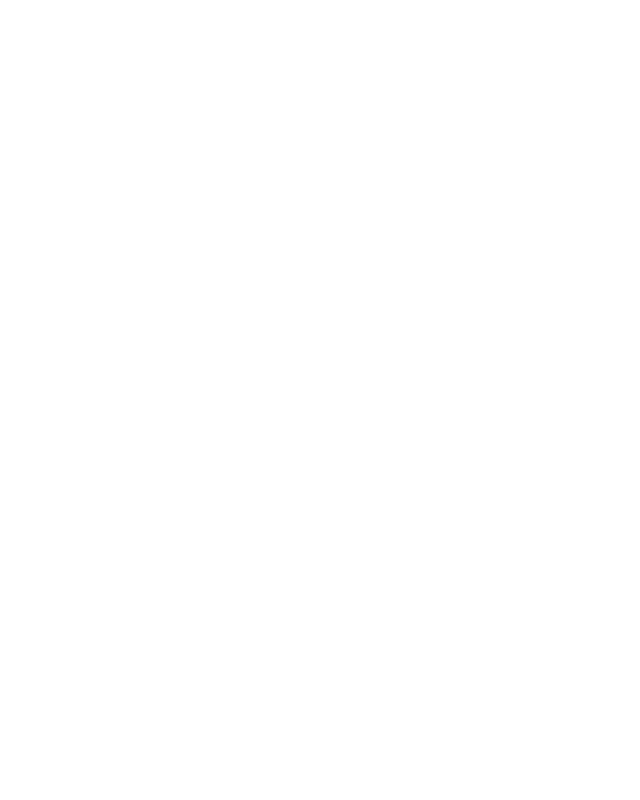
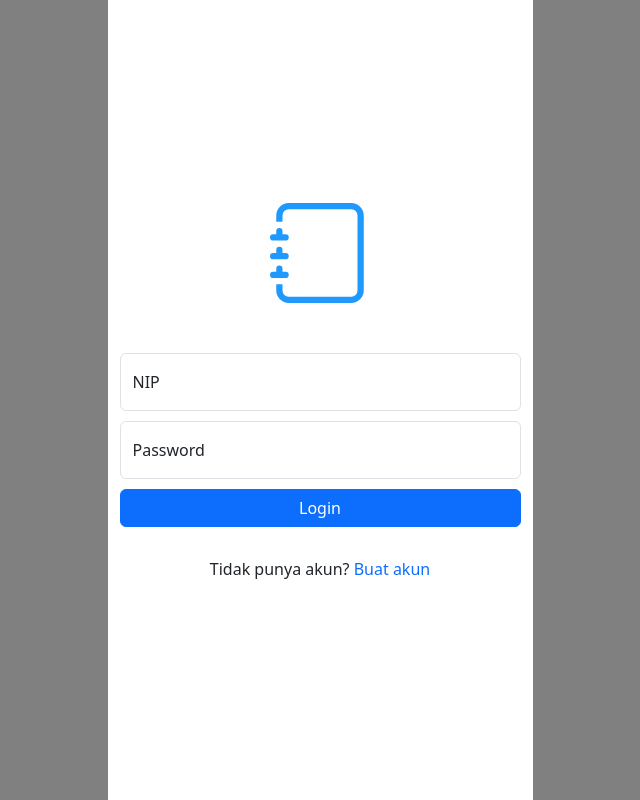
Before and after one commit to AldoSaman27/Web_Jurnal_KBM_Frontend, a React (Create React App) app: page /auth/login in a window 1280 px wide. Before the commit this address had no page. Shown: the whole page, without its empty margins (320-960 px from the left). Built offline with nearby package versions, Linux system fonts and the light colour scheme.

Commit message:
feat: Added Login page

```diff
--- a/package.json
+++ b/package.json
@@ -6,9 +6,11 @@
     "@testing-library/jest-dom": "^5.17.0",
     "@testing-library/react": "^13.4.0",
     "@testing-library/user-event": "^13.5.0",
+    "axios": "^1.6.7",
     "bootstrap": "^5.3.3",
     "react": "^18.2.0",
     "react-bootstrap": "^2.10.1",
+    "react-bootstrap-icons": "^1.11.3",
     "react-dom": "^18.2.0",
     "react-router-dom": "^6.22.2",
     "react-scripts": "5.0.1",
--- a/src/App.js
+++ b/src/App.js
@@ -5,12 +5,15 @@
 
 // Pages
 import Home from "../src/Pages/Home";
+// Auth Pages
+import Login from "./Pages/Auth/Login";
 
 function App() {
   return (
     <Router>
       <Routes>
         <Route path="/" element={<Home />} />
+        <Route path="/auth/login" element={<Login />} />
       </Routes>
     </Router>
   );
--- /dev/null
+++ b/src/Pages/Auth/Login.jsx
@@ -0,0 +1,100 @@
+import "../../Styles/Login.css";
+
+import axios from "axios";
+import React, { useState } from "react";
+import * as Icon from "react-bootstrap-icons";
+import { Button, Container } from "react-bootstrap";
+import { FloatingLabel, Form } from "react-bootstrap";
+import { useNavigate } from "react-router-dom";
+
+// Assets
+import Loading from "../../Assets/loading_white.svg";
+
+const Login = () => {
+  const navigate = useNavigate();
+
+  const [nipValue, setNipValue] = useState("");
+  const [passwordValue, setPasswordValue] = useState("");
+  const [isLoading, setIsLoading] = useState(false);
+
+  const handleSubmit = async (e) => {
+    e.preventDefault();
+
+    if (nipValue === "" || nipValue.length < 18) {
+      return alert("NIP is required or NIP must be 18 digits!");
+    } else if (passwordValue === "" || passwordValue.length < 5) {
+      return alert("Password is required or Password must be 5 digits!");
+    }
+
+    setIsLoading(true);
+
+    const formData = new FormData();
+    formData.append("nip", nipValue);
+    formData.append("password", passwordValue);
+
+    axios.defaults.headers.common["Accept"] = "application/json";
+    await axios
+      .post(`${process.env.REACT_APP_API_URL}/api/auth/login`, formData)
+      .then((res) => {
+        setIsLoading(false);
+
+        localStorage.setItem("accessToken", res.data.user.accessToken);
+        localStorage.setItem("id", res.data.user.id.toString());
+        localStorage.setItem("name", res.data.user.name);
+        localStorage.setItem("nip", res.data.user.nip);
+        localStorage.setItem("mapel", res.data.user.mapel);
+        localStorage.setItem("foto", res.data.user.foto);
+        localStorage.setItem("email", res.data.user.email);
+        localStorage.setItem("created_at", res.data.user.created_at);
+        localStorage.setItem("updated_at", res.data.user.updated_at);
+
+        return navigate("/");
+      })
+      .catch((err) => {
+        setIsLoading(false);
+
+        if (err.response.data.message) return alert(err.response.data.message);
+
+        return alert(
+          "Internal Server Error. Please contact the development team!"
+        );
+      });
+    return 1;
+  };
+
+  return (
+    <section id="login" className="login">
+      <Container className="d-flex flex-column align-items-center justify-content-center">
+        <Icon.Journal size={100} color="#2099FF" />
+        <form method="POST" onSubmit={handleSubmit}>
+          <FloatingLabel controlId="floatingInput" label="NIP">
+            <Form.Control
+              type="number"
+              placeholder="123456789012345678"
+              onChange={(e) => setNipValue(e.target.value)}
+            />
+          </FloatingLabel>
+          <FloatingLabel controlId="floatingPassword" label="Password">
+            <Form.Control
+              type="password"
+              placeholder="Password"
+              onChange={(e) => setPasswordValue(e.target.value)}
+            />
+          </FloatingLabel>
+          <Button type="submit" disabled={isLoading}>
+            {isLoading ? <img src={Loading} alt="" width={20} /> : null}
+            Login
+          </Button>
+        </form>
+        <p className="text-register">
+          Tidak punya akun?{" "}
+          <span className="text-primary" onClick={() => navigate("/register")}>
+            Buat akun
+          </span>
+        </p>
+      </Container>
+    </section>
+  );
+};
+
+export default Login;
--- /dev/null
+++ b/src/Styles/Login.css
@@ -0,0 +1,34 @@
+section.login {
+  max-width: 425px;
+  min-height: 100vh;
+  background-color: #fff;
+  margin: auto;
+}
+
+section.login .container {
+  min-height: 100vh;
+}
+
+section.login .container form {
+  width: 100%;
+  margin-top: 50px;
+}
+
+section.login .container form .form-control {
+  margin-bottom: 10px;
+}
+
+section.login .container form button {
+  width: 100%;
+  margin-top: 10px;
+  margin-bottom: 30px;
+  display: flex;
+  align-items: center;
+  justify-content: center;
+  gap: 5px;
+}
+
+section.login .container p.text-register span {
+  cursor: pointer;
+  font-weight: 500;
+}
--- a/src/index.css
+++ b/src/index.css
@@ -1,13 +1,14 @@
 body {
   margin: 0;
-  font-family: -apple-system, BlinkMacSystemFont, 'Segoe UI', 'Roboto', 'Oxygen',
-    'Ubuntu', 'Cantarell', 'Fira Sans', 'Droid Sans', 'Helvetica Neue',
+  font-family: -apple-system, BlinkMacSystemFont, "Segoe UI", "Roboto", "Oxygen",
+    "Ubuntu", "Cantarell", "Fira Sans", "Droid Sans", "Helvetica Neue",
     sans-serif;
   -webkit-font-smoothing: antialiased;
   -moz-osx-font-smoothing: grayscale;
+  background-color: gray !important;
 }
 
 code {
-  font-family: source-code-pro, Menlo, Monaco, Consolas, 'Courier New',
+  font-family: source-code-pro, Menlo, Monaco, Consolas, "Courier New",
     monospace;
 }
```
Also changed, not shown: src/Assets/loading_white.svg (added), 1 other file (tests, documents, lock files or other folders).
